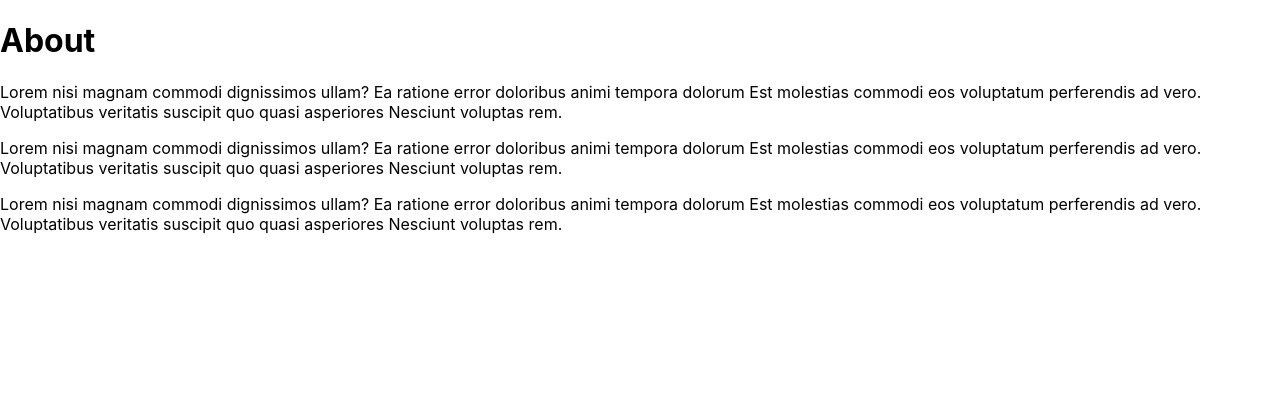
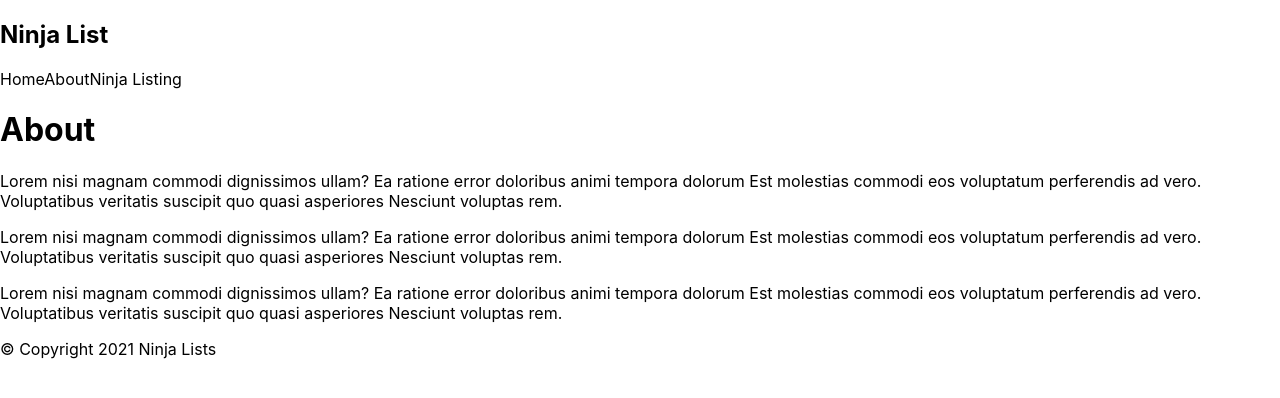
Before and after one commit to zqwirp/tnn-nextjs-tutorial, a Next.js app: page /about in a window 1280 px wide. Shown: the top 398 px of the page. Built offline with nearby package versions, Linux system fonts and the light colour scheme.

Commit message:
lesson 5, creating a layout component

```diff
--- /dev/null
+++ b/comps/Layout.js
@@ -0,0 +1,12 @@
+import Footer from "./Footer";
+import Navbar from "./Navbar";
+
+export default function Layout({ children }) {
+  return (
+    <div className="content">
+      <Navbar />
+      {children}
+      <Footer />
+    </div>
+  );
+}
--- a/pages/_app.js
+++ b/pages/_app.js
@@ -1,7 +1,12 @@
-import '../styles/globals.css'
+import Layout from "../comps/Layout";
+import "../styles/globals.css";
 
 function MyApp({ Component, pageProps }) {
-  return <Component {...pageProps} />
+  return (
+    <Layout>
+      <Component {...pageProps} />
+    </Layout>
+  );
 }
 
-export default MyApp
+export default MyApp;
--- a/pages/index.js
+++ b/pages/index.js
@@ -1,18 +1,14 @@
 // import Head from "next/head"
 // import styles from "../styles/Home.module.css"
 import Link from "next/link";
-import Navbar from "../comps/Navbar"
-import Footer from "../comps/Footer"
 
 export default function Home() {
   return (
     <>
-      <Navbar />
       <h1>Homepahe</h1>
       <Link href="/ninjas/">
         <a>See Ninja Listing</a>
       </Link>
-      <Footer />
     </>
   );
 }
```
